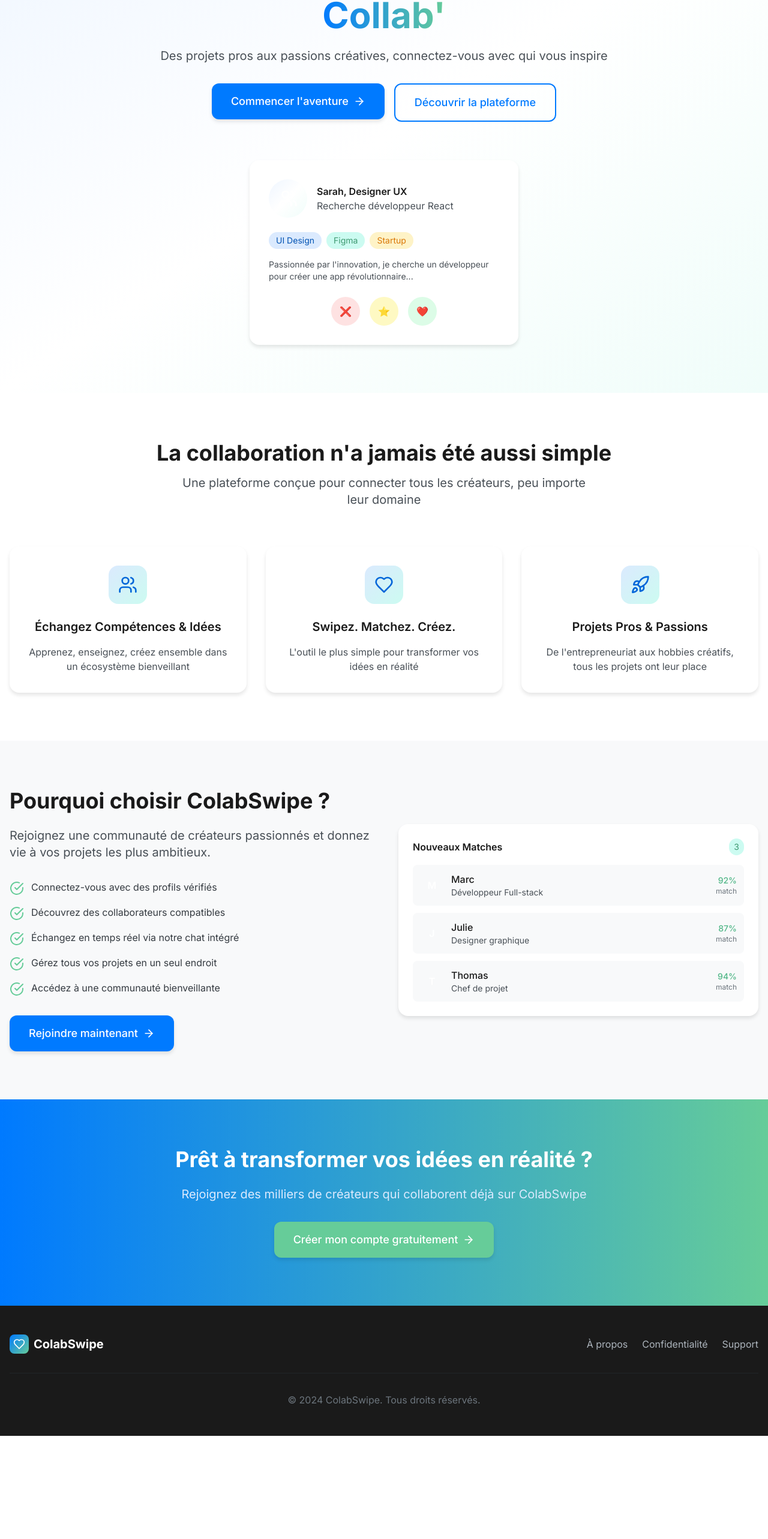
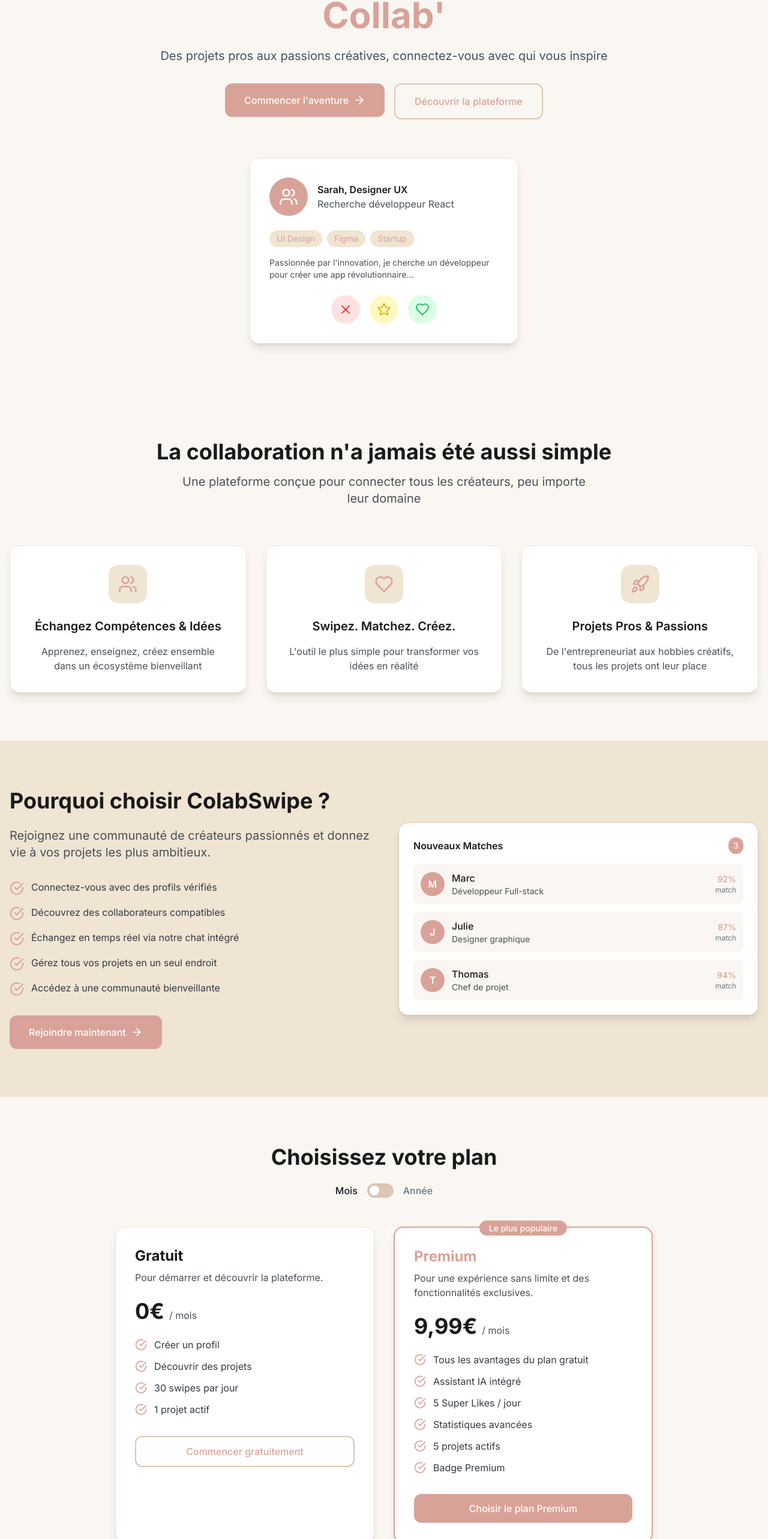
Before and after one commit to Michalogene/CollabSwipe-Windsurf, a React (Vite) app: page / in a window 1280 px wide. Shown: the part 193-2759 px from the top of the page at 60% size. Before the commit the page ends 2587 px from the top, so only its background shows below. Built offline with nearby package versions, Linux system fonts and the light colour scheme; no server answers; the database is empty.

Commit message:
Update CollabSwipe Homepage with New Design

```diff
--- a/src/pages/LandingPage.tsx
+++ b/src/pages/LandingPage.tsx
@@ -1,9 +1,11 @@
-import React from 'react';
+import React, { useState } from 'react';
 import { Link } from 'react-router-dom';
-import { Heart, Users, Lightbulb, Rocket, ArrowRight, CheckCircle } from 'lucide-react';
+import { Heart, Users, Lightbulb, Rocket, ArrowRight, CheckCircle, X, Star } from 'lucide-react';
 import Button from '../components/common/Button';
 
 const LandingPage: React.FC = () => {
+  const [billingCycle, setBillingCycle] = useState<'monthly' | 'yearly'>('monthly');
+
   const features = [
     {
       icon: Users,
@@ -30,34 +32,43 @@ const LandingPage: React.FC = () => {
     'Accédez à une communauté bienveillante'
   ];
 
+  const matches = [
+    { name: 'Marc', role: 'Développeur Full-stack', match: '92%' },
+    { name: 'Julie', role: 'Designer graphique', match: '87%' },
+    { name: 'Thomas', role: 'Chef de projet', match: '94%' }
+  ];
+
   return (
-    <div className="min-h-screen bg-white">
+    <div className="min-h-screen" style={{ backgroundColor: '#FAF7F3' }}>
       {/* Header */}
-      <header className="fixed top-0 left-0 right-0 z-50 bg-white/90 backdrop-blur-sm border-b border-neutral-200">
+      <header className="fixed top-0 left-0 right-0 z-50 backdrop-blur-sm border-b" style={{ backgroundColor: 'rgba(250, 247, 243, 0.9)', borderColor: '#F0E4D3' }}>
         <div className="max-w-7xl mx-auto px-4 sm:px-6 lg:px-8">
           <div className="flex justify-between items-center h-16">
             <div className="flex items-center space-x-2">
-              <div className="w-8 h-8 bg-gradient-to-br from-primary-500 to-secondary-500 rounded-lg flex items-center justify-center">
+              <div className="w-8 h-8 rounded-lg flex items-center justify-center" style={{ backgroundColor: '#D9A299' }}>
                 <Heart className="w-5 h-5 text-white" />
               </div>
               <span className="text-xl font-bold text-neutral-900">ColabSwipe</span>
             </div>
             <Link to="/auth">
-              <Button variant="primary" size="sm">
+              <button
+                className="px-6 py-2 rounded-lg font-medium text-white transition-all duration-200 hover:opacity-90"
+                style={{ backgroundColor: '#D9A299' }}
+              >
                 Se connecter
-              </Button>
+              </button>
             </Link>
           </div>
         </div>
       </header>
 
       {/* Hero Section */}
-      <section className="pt-32 pb-20 px-4 bg-gradient-to-br from-primary-50 via-white to-secondary-50">
+      <section className="pt-32 pb-20 px-4">
         <div className="max-w-7xl mx-auto">
           <div className="text-center max-w-4xl mx-auto">
             <h1 className="text-5xl md:text-6xl font-bold text-neutral-900 mb-6 animate-slide-in">
               Trouvez Votre Prochain{' '}
-              <span className="bg-gradient-to-r from-primary-500 to-secondary-500 bg-clip-text text-transparent">
+              <span style={{ color: '#D9A299' }}>
                 Collab'
               </span>
             </h1>
@@ -66,21 +77,32 @@ const LandingPage: React.FC = () => {
             </p>
             <div className="flex flex-col sm:flex-row gap-4 justify-center animate-slide-in" style={{ animationDelay: '0.2s' }}>
               <Link to="/auth">
-                <Button size="lg" icon={ArrowRight} iconPosition="right">
-                  Commencer l'aventure
-                </Button>
+                <button
+                  className="px-8 py-4 rounded-xl font-medium text-white transition-all duration-200 hover:opacity-90 flex items-center space-x-2"
+                  style={{ backgroundColor: '#D9A299' }}
+                >
+                  <span>Commencer l'aventure</span>
+                  <ArrowRight className="w-5 h-5" />
+                </button>
               </Link>
-              <Button variant="outline" size="lg">
+              <button
+                className="px-8 py-4 rounded-xl font-medium transition-all duration-200 border-2 hover:opacity-80"
+                style={{
+                  borderColor: '#DCC5B2',
+                  color: '#D9A299',
+                  backgroundColor: 'transparent'
+                }}
+              >
                 Découvrir la plateforme
-              </Button>
+              </button>
             </div>
           </div>
 
-          {/* Hero Visual */}
+          {/* Hero Visual - Profile Card */}
           <div className="mt-16 relative animate-slide-in" style={{ animationDelay: '0.3s' }}>
-            <div className="bg-white rounded-2xl shadow-card p-8 max-w-md mx-auto">
+            <div className="bg-white rounded-2xl shadow-lg p-8 max-w-md mx-auto border" style={{ borderColor: '#F0E4D3' }}>
               <div className="flex items-center space-x-4 mb-6">
-                <div className="w-16 h-16 bg-gradient-to-br from-primary-400 to-secondary-400 rounded-full flex items-center justify-center">
+                <div className="w-16 h-16 rounded-full flex items-center justify-center" style={{ backgroundColor: '#D9A299' }}>
                   <Users className="w-8 h-8 text-white" />
                 </div>
                 <div>
@@ -89,22 +111,22 @@ const LandingPage: React.FC = () => {
                 </div>
               </div>
               <div className="flex space-x-2 mb-4">
-                <span className="px-3 py-1 bg-primary-100 text-primary-700 rounded-full text-sm">UI Design</span>
-                <span className="px-3 py-1 bg-secondary-100 text-secondary-700 rounded-full text-sm">Figma</span>
-                <span className="px-3 py-1 bg-accent-100 text-accent-700 rounded-full text-sm">Startup</span>
+                <span className="px-3 py-1 rounded-full text-sm" style={{ backgroundColor: '#F0E4D3', color: '#D9A299' }}>UI Design</span>
+                <span className="px-3 py-1 rounded-full text-sm" style={{ backgroundColor: '#F0E4D3', color: '#D9A299' }}>Figma</span>
+                <span className="px-3 py-1 rounded-full text-sm" style={{ backgroundColor: '#F0E4D3', color: '#D9A299' }}>Startup</span>
               </div>
               <p className="text-neutral-600 text-sm mb-6">
                 Passionnée par l'innovation, je cherche un développeur pour créer une app révolutionnaire...
               </p>
               <div className="flex justify-center space-x-4">
                 <button className="w-12 h-12 bg-red-100 hover:bg-red-200 rounded-full flex items-center justify-center transition-colors">
-                  ❌
+                  <X className="w-6 h-6 text-red-500" />
                 </button>
                 <button className="w-12 h-12 bg-yellow-100 hover:bg-yellow-200 rounded-full flex items-center justify-center transition-colors">
-                  ⭐
+                  <Star className="w-6 h-6 text-yellow-500" />
                 </button>
                 <button className="w-12 h-12 bg-green-100 hover:bg-green-200 rounded-full flex items-center justify-center transition-colors">
-                  ❤️
+                  <Heart className="w-6 h-6 text-green-500" />
                 </button>
               </div>
             </div>
@@ -130,11 +152,14 @@ const LandingPage: React.FC = () => {
               return (
                 <div
                   key={index}
-                  className="text-center p-8 rounded-2xl bg-white shadow-card hover:shadow-card-hover transition-all duration-300 animate-slide-in"
-                  style={{ animationDelay: `${index * 0.1}s` }}
+                  className="text-center p-8 rounded-2xl bg-white shadow-lg hover:shadow-xl transition-all duration-300 animate-slide-in border"
+                  style={{
+                    animationDelay: `${index * 0.1}s`,
+                    borderColor: '#F0E4D3'
+                  }}
                 >
-                  <div className="w-16 h-16 bg-gradient-to-br from-primary-100 to-secondary-100 rounded-2xl flex items-center justify-center mx-auto mb-6">
-                    <Icon className="w-8 h-8 text-primary-600" />
+                  <div className="w-16 h-16 rounded-2xl flex items-center justify-center mx-auto mb-6" style={{ backgroundColor: '#F0E4D3' }}>
+                    <Icon className="w-8 h-8" style={{ color: '#D9A299' }} />
                   </div>
                   <h3 className="text-xl font-semibold text-neutral-900 mb-4">{feature.title}</h3>
                   <p className="text-neutral-600">{feature.description}</p>
@@ -146,7 +171,7 @@ const LandingPage: React.FC = () => {
       </section>
 
       {/* Benefits Section */}
-      <section className="py-20 px-4 bg-neutral-50">
+      <section className="py-20 px-4" style={{ backgroundColor: '#F0E4D3' }}>
         <div className="max-w-7xl mx-auto">
           <div className="grid lg:grid-cols-2 gap-12 items-center">
             <div>
@@ -159,34 +184,34 @@ const LandingPage: React.FC = () => {
               <div className="space-y-4">
                 {benefits.map((benefit, index) => (
                   <div key={index} className="flex items-start space-x-3">
-                    <CheckCircle className="w-6 h-6 text-secondary-500 mt-0.5 flex-shrink-0" />
+                    <CheckCircle className="w-6 h-6 mt-0.5 flex-shrink-0" style={{ color: '#D9A299' }} />
                     <span className="text-neutral-700">{benefit}</span>
                   </div>
                 ))}
               </div>
               <div className="mt-8">
                 <Link to="/auth">
-                  <Button size="lg" icon={ArrowRight} iconPosition="right">
-                    Rejoindre maintenant
-                  </Button>
+                  <button
+                    className="px-8 py-4 rounded-xl font-medium text-white transition-all duration-200 hover:opacity-90 flex items-center space-x-2"
+                    style={{ backgroundColor: '#D9A299' }}
+                  >
+                    <span>Rejoindre maintenant</span>
+                    <ArrowRight className="w-5 h-5" />
+                  </button>
                 </Link>
               </div>
             </div>
 
             <div className="relative">
-              <div className="bg-white rounded-2xl shadow-card p-6">
+              <div className="bg-white rounded-2xl shadow-lg p-6 border" style={{ borderColor: '#DCC5B2' }}>
                 <div className="flex items-center justify-between mb-4">
                   <h3 className="font-semibold text-neutral-900">Nouveaux Matches</h3>
-                  <span className="bg-secondary-100 text-secondary-700 px-2 py-1 rounded-full text-sm">3</span>
+                  <span className="px-2 py-1 rounded-full text-sm text-white" style={{ backgroundColor: '#D9A299' }}>3</span>
                 </div>
                 <div className="space-y-3">
-                  {[
-                    { name: 'Marc', role: 'Développeur Full-stack', match: '92%' },
-                    { name: 'Julie', role: 'Designer graphique', match: '87%' },
-                    { name: 'Thomas', role: 'Chef de projet', match: '94%' }
-                  ].map((person, index) => (
-                    <div key={index} className="flex items-center space-x-3 p-3 bg-neutral-50 rounded-lg">
-                      <div className="w-10 h-10 bg-gradient-to-br from-primary-400 to-secondary-400 rounded-full flex items-center justify-center">
+                  {matches.map((person, index) => (
+                    <div key={index} className="flex items-center space-x-3 p-3 rounded-lg" style={{ backgroundColor: '#FAF7F3' }}>
+                      <div className="w-10 h-10 rounded-full flex items-center justify-center" style={{ backgroundColor: '#D9A299' }}>
                         <span className="text-white font-semibold">{person.name[0]}</span>
                       </div>
                       <div className="flex-1">
@@ -194,7 +219,7 @@ const LandingPage: React.FC = () => {
                         <p className="text-sm text-neutral-600">{person.role}</p>
                       </div>
                       <div className="text-right">
-                        <p className="text-sm font-medium text-secondary-600">{person.match}</p>
+                        <p className="text-sm font-medium" style={{ color: '#D9A299' }}>{person.match}</p>
                         <p className="text-xs text-neutral-500">match</p>
                       </div>
                     </div>
@@ -206,19 +231,164 @@ const LandingPage: React.FC = () => {
         </div>
       </section>
 
+      {/* Pricing Section */}
+      <section className="py-20 px-4">
+        <div className="max-w-4xl mx-auto">
+          <div className="text-center mb-12">
+            <h2 className="text-4xl font-bold text-neutral-900 mb-6">
+              Choisissez votre plan
+            </h2>
+
+            {/* Billing Toggle */}
+            <div className="flex items-center justify-center space-x-4 mb-8">
+              <span className={`font-medium ${billingCycle === 'monthly' ? 'text-neutral-900' : 'text-neutral-500'}`}>
+                Mois
+              </span>
+              <button
+                onClick={() => setBillingCycle(billingCycle === 'monthly' ? 'yearly' : 'monthly')}
+                className="relative inline-flex h-6 w-11 items-center rounded-full transition-colors focus:outline-none"
+                style={{ backgroundColor: billingCycle === 'yearly' ? '#D9A299' : '#DCC5B2' }}
+              >
+                <span
+                  className={`inline-block h-4 w-4 transform rounded-full bg-white transition-transform ${
+                    billingCycle === 'yearly' ? 'translate-x-6' : 'translate-x-1'
+                  }`}
+                />
+              </button>
+              <span className={`font-medium ${billingCycle === 'yearly' ? 'text-neutral-900' : 'text-neutral-500'}`}>
+                Année
+              </span>
+            </div>
+          </div>
+
+          <div className="grid md:grid-cols-2 gap-8">
+            {/* Free Plan */}
+            <div className="bg-white rounded-2xl p-8 shadow-lg border" style={{ borderColor: '#F0E4D3' }}>
+              <h3 className="text-2xl font-bold text-neutral-900 mb-2">Gratuit</h3>
+              <p className="text-neutral-600 mb-6">Pour démarrer et découvrir la plateforme.</p>
+
+              <div className="mb-6">
+                <span className="text-4xl font-bold text-neutral-900">0€</span>
+                <span className="text-neutral-600 ml-2">/ {billingCycle === 'monthly' ? 'mois' : 'année'}</span>
+              </div>
+
+              <ul className="space-y-3 mb-8">
+                <li className="flex items-center space-x-3">
+                  <CheckCircle className="w-5 h-5" style={{ color: '#D9A299' }} />
+                  <span className="text-neutral-700">Créer un profil</span>
+                </li>
+                <li className="flex items-center space-x-3">
+                  <CheckCircle className="w-5 h-5" style={{ color: '#D9A299' }} />
+                  <span className="text-neutral-700">Découvrir des projets</span>
+                </li>
+                <li className="flex items-center space-x-3">
+                  <CheckCircle className="w-5 h-5" style={{ color: '#D9A299' }} />
+                  <span className="text-neutral-700">30 swipes par jour</span>
+                </li>
+                <li className="flex items-center space-x-3">
+                  <CheckCircle className="w-5 h-5" style={{ color: '#D9A299' }} />
+                  <span className="text-neutral-700">1 projet actif</span>
+                </li>
+              </ul>
+
+              <Link to="/auth">
+                <button
+                  className="w-full py-3 rounded-xl font-medium transition-all duration-200 border-2 hover:opacity-80"
+                  style={{
+                    borderColor: '#DCC5B2',
+                    color: '#D9A299',
+                    backgroundColor: 'transparent'
+                  }}
+                >
+                  Commencer gratuitement
+                </button>
+              </Link>
+            </div>
+
+            {/* Premium Plan */}
+            <div className="bg-white rounded-2xl p-8 shadow-lg border-2 relative" style={{ borderColor: '#D9A299' }}>
+              <div className="absolute -top-3 left-1/2 transform -translate-x-1/2">
+                <span className="px-4 py-1 rounded-full text-sm font-medium text-white" style={{ backgroundColor: '#D9A299' }}>
+                  Le plus populaire
+                </span>
+              </div>
+
+              {billingCycle === 'yearly' && (
+                <div className="absolute -top-2 -right-2 w-16 h-16 bg-red-500 rounded-full flex items-center justify-center text-white font-bold text-sm">
+                  -25%
+                </div>
+              )}
+
+              <h3 className="text-2xl font-bold mb-2" style={{ color: '#D9A299' }}>Premium</h3>
+              <p className="text-neutral-600 mb-6">Pour une expérience sans limite et des fonctionnalités exclusives.</p>
+
+              <div className="mb-6">
+                <span className="text-4xl font-bold text-neutral-900">
+                  {billingCycle === 'monthly' ? '9,99€' : '89,99€'}
+                </span>
+                <span className="text-neutral-600 ml-2">/ {billingCycle === 'monthly' ? 'mois' : 'année'}</span>
+              </div>
+
+              <ul className="space-y-3 mb-8">
+                <li className="flex items-center space-x-3">
+                  <CheckCircle className="w-5 h-5" style={{ color: '#D9A299' }} />
+                  <span className="text-neutral-700">Tous les avantages du plan gratuit</span>
+                </li>
+                <li className="flex items-center space-x-3">
+                  <CheckCircle className="w-5 h-5" style={{ color: '#D9A299' }} />
+                  <span className="text-neutral-700">Assistant IA intégré</span>
+                </li>
+                <li className="flex items-center space-x-3">
+                  <CheckCircle className="w-5 h-5" style={{ color: '#D9A299' }} />
+                  <span className="text-neutral-700">5 Super Likes / jour</span>
+                </li>
+                <li className="flex items-center space-x-3">
+                  <CheckCircle className="w-5 h-5" style={{ color: '#D9A299' }} />
+                  <span className="text-neutral-700">Statistiques avancées</span>
+                </li>
+                <li className="flex items-center space-x-3">
+                  <CheckCircle className="w-5 h-5" style={{ color: '#D9A299' }} />
+                  <span className="text-neutral-700">5 projets actifs</span>
+                </li>
+                <li className="flex items-center space-x-3">
+                  <CheckCircle className="w-5 h-5" style={{ color: '#D9A299' }} />
+                  <span className="text-neutral-700">Badge Premium</span>
+                </li>
+              </ul>
+
+              <Link to="/auth">
+                <button
+                  className="w-full py-3 rounded-xl font-medium text-white transition-all duration-200 hover:opacity-90"
+                  style={{ backgroundColor: '#D9A299' }}
+                >
+                  Choisir le plan Premium
+                </button>
+              </Link>
+            </div>
+          </div>
+        </div>
+      </section>
+
       {/* CTA Section */}
-      <section className="py-20 px-4 bg-gradient-to-r from-primary-500 to-secondary-500">
+      <section className="py-20 px-4" style={{ backgroundColor: '#D9A299' }}>
         <div className="max-w-4xl mx-auto text-center">
           <h2 className="text-4xl font-bold text-white mb-6">
             Prêt à transformer vos idées en réalité ?
           </h2>
-          <p className="text-xl text-primary-100 mb-8">
+          <p className="text-xl mb-8" style={{ color: 'rgba(255, 255, 255, 0.9)' }}>
             Rejoignez des milliers de créateurs qui collaborent déjà sur ColabSwipe
           </p>
           <Link to="/auth">
-            <Button variant="secondary" size="lg" icon={ArrowRight} iconPosition="right">
-              Créer mon compte gratuitement
-            </Button>
+            <button
+              className="px-8 py-4 rounded-xl font-medium transition-all duration-200 hover:opacity-90 flex items-center space-x-2 mx-auto"
+              style={{
+                backgroundColor: 'white',
+                color: '#D9A299'
+              }}
+            >
+              <span>Créer mon compte gratuitement</span>
+              <ArrowRight className="w-5 h-5" />
+            </button>
           </Link>
         </div>
       </section>
@@ -228,7 +398,7 @@ const LandingPage: React.FC = () => {
         <div className="max-w-7xl mx-auto">
           <div className="flex flex-col md:flex-row justify-between items-center">
             <div className="flex items-center space-x-2 mb-4 md:mb-0">
-              <div className="w-8 h-8 bg-gradient-to-br from-primary-500 to-secondary-500 rounded-lg flex items-center justify-center">
+              <div className="w-8 h-8 rounded-lg flex items-center justify-center" style={{ backgroundColor: '#D9A299' }}>
                 <Heart className="w-5 h-5 text-white" />
               </div>
               <span className="text-xl font-bold text-white">ColabSwipe</span>
```
